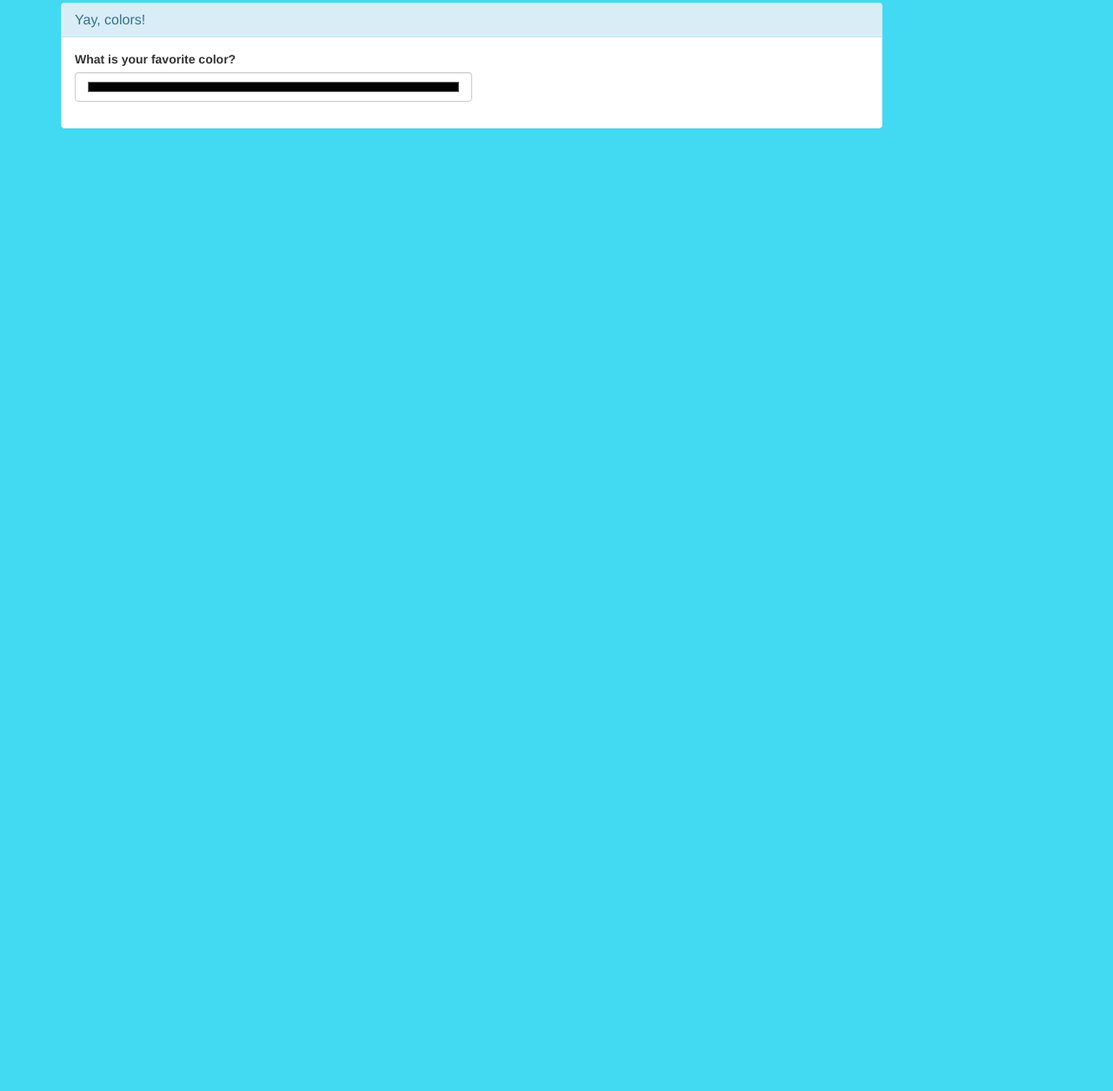
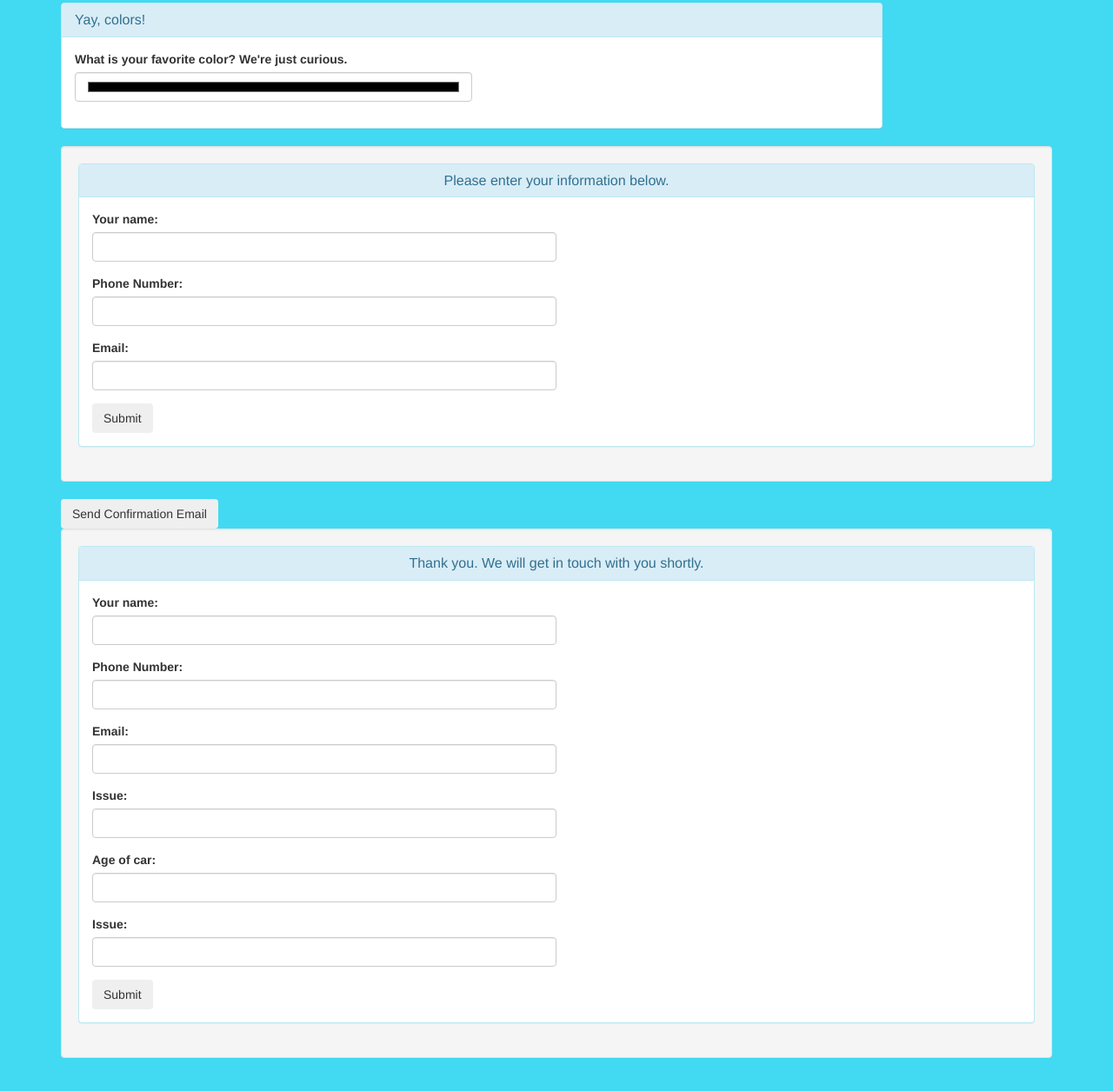
Before and after one commit to Evan-Alexander/survey, a plain HTML site: page index.html in a window 1280 px wide. Shown: the part 413-1668 px from the top of the page at 87% size. Before the commit the page ends 800 px from the top, so only its background shows below. Drawn offline with Linux system fonts and the light colour scheme.

Commit message:
set up confirmation form

```diff
--- a/css/styles.css
+++ b/css/styles.css
@@ -1,6 +1,3 @@
-#receipt {
-  display: none;
-}
 
 body {
   background-color: #41daf2;
--- a/index.html
+++ b/index.html
@@ -71,17 +71,18 @@
             </div>
             <div class="panel-body">
               <div class="form-group">
-                <label for="color">What is your favorite color?</label>
+                <label for="color">What is your favorite color?  We're just curious.</label>
                 <input id="color" class="form-control" type="color">
               </div>
             </div>
           </div>
         </div>
       </div>
-      <div class="well" id="receipt">
+
+      <div class="well" id="info">
         <div class="panel panel-info">
           <div class="panel-heading">
-            <h2 class="panel-title">Thank you for your order.  We'll be in touch soon.</h2>
+            <h2 class="panel-title">Please enter your information below.</h2>
           </div>
           <div class="panel-body">
             <div id="blanks">
@@ -95,11 +96,51 @@
                   <input id="phone" class="form-control" type="text">
                 </div>
                 <div class="form-group">
-                  <label for="from">From:</label>
-                  <input id="from" class="form-control" type="text">
+                  <label for="email">Email:</label>
+                  <input id="email" class="form-control" type="text">
                 </div>
 
-                <button type="submit" class="btn">Receipt.</button>
+                <button type="submit" class="btn">Submit</button>
+              </form>
+            </div>
+          </div>
+        </div>
+      </div>
+      <button type="submit" class="btn">Send Confirmation Email</button>
+      <div class="well" id="receipt">
+        <div class="panel panel-info">
+          <div class="panel-heading">
+            <h2 class="panel-title">Thank you.  We will get in touch with you shortly.</h2>
+          </div>
+          <div class="panel-body">
+            <div id="thank-you">
+              <form>
+                <div class="form-group">
+                  <label for="name">Your name:</label>
+                  <input id="name" class="form-control" type="text">
+                </div>
+                <div class="form-group">
+                  <label for="phone">Phone Number:</label>
+                  <input id="phone" class="form-control" type="text">
+                </div>
+                <div class="form-group">
+                  <label for="email">Email:</label>
+                  <input id="email" class="form-control" type="text">
+                </div>
+                <div class="form-group">
+                  <label for="trouble-info">Issue:</label>
+                  <input id="trouble-info" class="form-control" type="text">
+                </div>
+                <div class="form-group">
+                  <label for="age">Age of car:</label>
+                  <input id="age" class="form-control" type="text">
+                </div>
+                <div class="form-group">
+                  <label for="color-return">Issue:</label>
+                  <input id="color-return" class="form-control" type="text">
+                </div>
+
+                <button type="submit" class="btn">Submit</button>
               </form>
             </div>
           </div>
--- a/js/scripts.js
+++ b/js/scripts.js
@@ -1,11 +1,21 @@
 // js for dropdown
 $(document).ready(function() {
   $("form#troubles").submit(function(event) {
+    event.preventDefault();
     var troubles = parseInt($("input#troubles").val());
-    event.preventDefault();
+    $("")
   });
 });
 
+$(document).ready(function() {
+  $("form#add").submit(function(event) {
+    event.preventDefault();
+    var number1 = parseInt($("#add1").val());
+    var number2 = parseInt($("#add2").val());
+    var result = add(number1, number2);
+    $("#output").text(result);
+  });
+});
 
 
 // js for radio
@@ -19,3 +29,20 @@ var date = $("#born").val();
 // js for color picker
 
 var favoriteColor = $("#color").val();
+
+$(document).ready(function() {
+  $("#blanks form").submit(function(event) {
+    var nameInput = $("input#name").val();
+    var phoneInput = parseInt($("input#phone").val());
+    var emailInput = parseInt($("input#email").val());
+
+    $(".name").text(nameInput);
+    $(".phone").text(phoneInput);
+    $(".email").text(emailInput);
+
+
+    $("#receipt").show();
+
+    event.preventDefault();
+  });
+});
```
